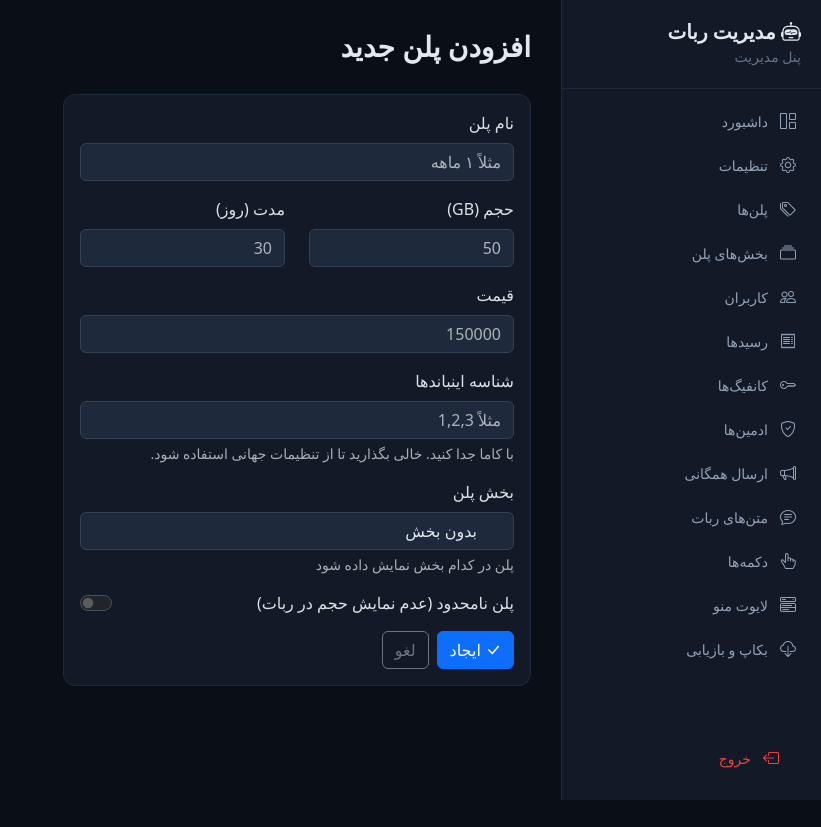
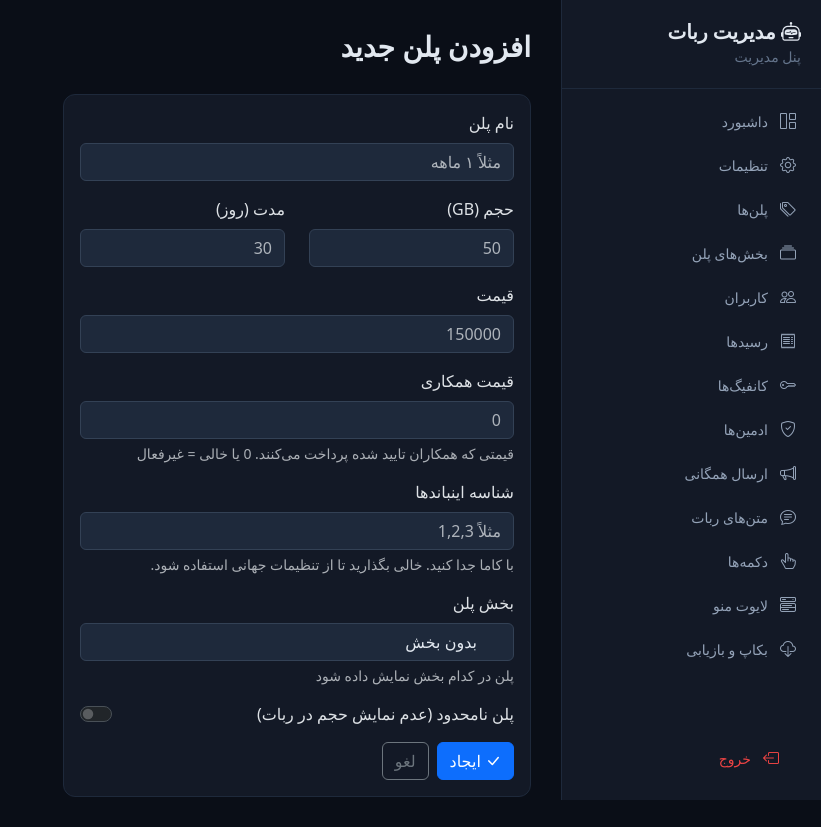
Before and after one commit to ajavan034-coder/NigVpnBot, a Python web app: template templates/plan_form.html in a window 1280 px wide. Shown: the whole page, without its empty margins (459-1280 px from the left). Before the commit the page ends 800 px from the top, so only its background shows below. Run offline with Jinja, Linux system fonts and the light colour scheme; the template is opened without the code that fills it, so the values that code supplies are empty.

Commit message:
Add partner price field to web admin panel plans section
- web_db.py: add collaborator_price to add_plan/update_plan
- web_app.py: handle collaborator_price in plan add/edit routes
- templates/plans.html: show collaborator_price column in plans table
- templates/plan_form.html: add collaborator_price input field with help text

```diff
--- a/templates/plan_form.html
+++ b/templates/plan_form.html
@@ -31,6 +31,12 @@
                         <label class="form-label">قیمت</label>
                         <input type="number" name="price" class="form-control" required min="1"
                                value="{{ plan.price if plan else '' }}" placeholder="150000">
+                    </div>
+                    <div class="mb-3">
+                        <label class="form-label">قیمت همکاری</label>
+                        <input type="number" name="collaborator_price" class="form-control" min="0"
+                               value="{{ plan.collaborator_price if plan and plan.collaborator_price else '' }}" placeholder="0">
+                        <div class="form-text">قیمتی که همکاران تایید شده پرداخت می‌کنند. 0 یا خالی = غیرفعال</div>
                     </div>
                     <div class="mb-3">
                         <label class="form-label">شناسه اینباندها</label>
--- a/web_app.py
+++ b/web_app.py
@@ -344,10 +344,11 @@ def plan_add():
         price = int(request.form["price"])
         inbound_ids = request.form.get("inbound_ids", "").strip()
         is_ultimate = "is_ultimate" in request.form
+        collaborator_price = int(request.form.get("collaborator_price", 0) or 0)
         section_id = request.form.get("section_id") or None
         if section_id:
             section_id = int(section_id)
-        web_db.add_plan(name, gb, days, price, inbound_ids, is_ultimate)
+        web_db.add_plan(name, gb, days, price, inbound_ids, is_ultimate, collaborator_price)
         flash(f"Plan '{name}' added!", "success")
         return redirect(url_for("plans"))
     return render_template("plan_form.html", plan=None, sections=web_db.get_plan_sections())
@@ -374,6 +375,7 @@ def plan_edit(plan_id):
             inbound_ids=request.form.get("inbound_ids", "").strip(),
             is_ultimate="is_ultimate" in request.form,
             section_id=section_id,
+            collaborator_price=int(request.form.get("collaborator_price", 0) or 0),
         )
         flash(f"Plan '{request.form['name']}' updated!", "success")
         return redirect(url_for("plans"))
```
Also changed, not shown: templates/plans.html (+9 -1 lines), web_db.py (+6 -3 lines).
